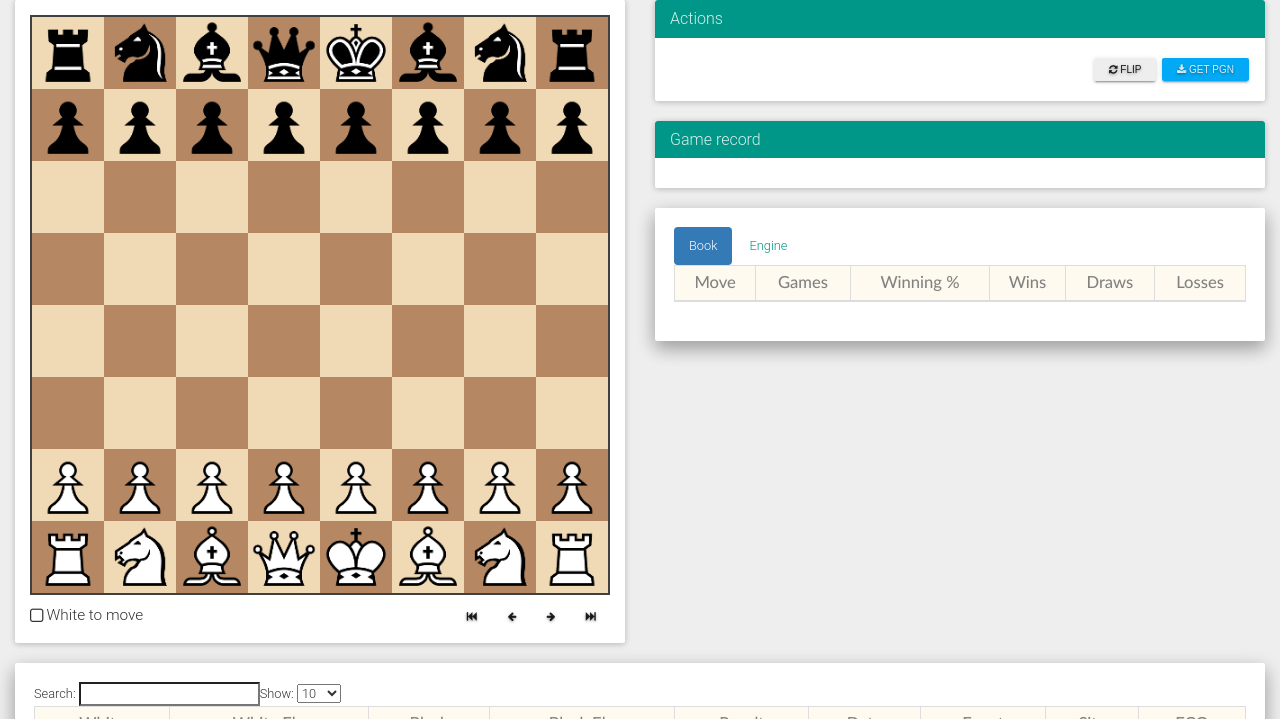
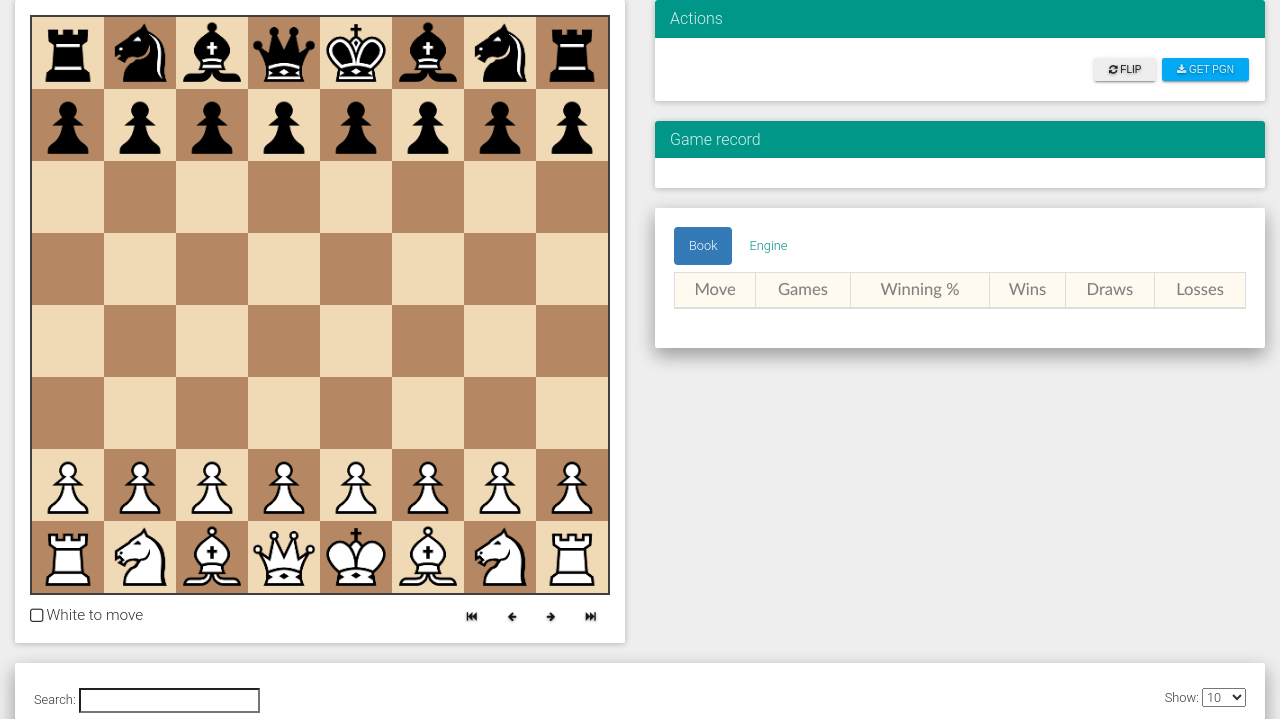
Before and after one commit to sshivaji/chessui, a Python web app: template web/templates/board2.html in a window 1280 px wide. Shown: the top 719 px of the page. Run offline with Jinja, Linux system fonts and the light colour scheme; the template is opened without the code that fills it, so the values that code supplies are empty.

Commit message:
page cleanups and build chess_db indexes as well

```diff
--- a/web/static/css/custom.css
+++ b/web/static/css/custom.css
@@ -187,3 +187,15 @@ body {
 .btn {
     margin: 5px 1px;
 }
+
+.dynatable-search {
+  margin-top: 0.5em;
+  margin-bottom: 0.5em;
+  float:left;
+}
+
+.dynatable-per-page {
+  margin-top: 0.5em;
+  margin-bottom: 0.5em;
+  float:right;
+}
--- a/web/templates/board2.html
+++ b/web/templates/board2.html
@@ -122,7 +122,10 @@
                     </li>
                 </ul>
 
-                <div class="tab-content">
+
+
+                <div class="tab-content" style="padding-top: 0.5em;">
+
                     <div class="tab-pane fade active in" id="book">
                         <table id="BookStatsTable" cellpadding="0" cellspacing="0" style="width:100%; align: center; overflow: auto" class="table-responsive table-condensed table-bordered flat-table flat-table-1">
                             <thead>
@@ -175,8 +178,9 @@
         <div class="col-xs-12 flip-scroll">
 
             <div class="well">
+
                 <div class="tab-content clearfix">
-                    <div class="tab-pane active" id="reference">
+                    <div class="tab-pane active" id="reference" >
                         <table id="GameStatsTable" cellpadding="0" cellspacing="0" style="width: 100%; align: center; overflow: auto" class="table-condensed table-bordered table-responsive flat-table flat-table-1">
                             <thead>
                                 <tr>
```
Also changed, not shown: 1 other file.
